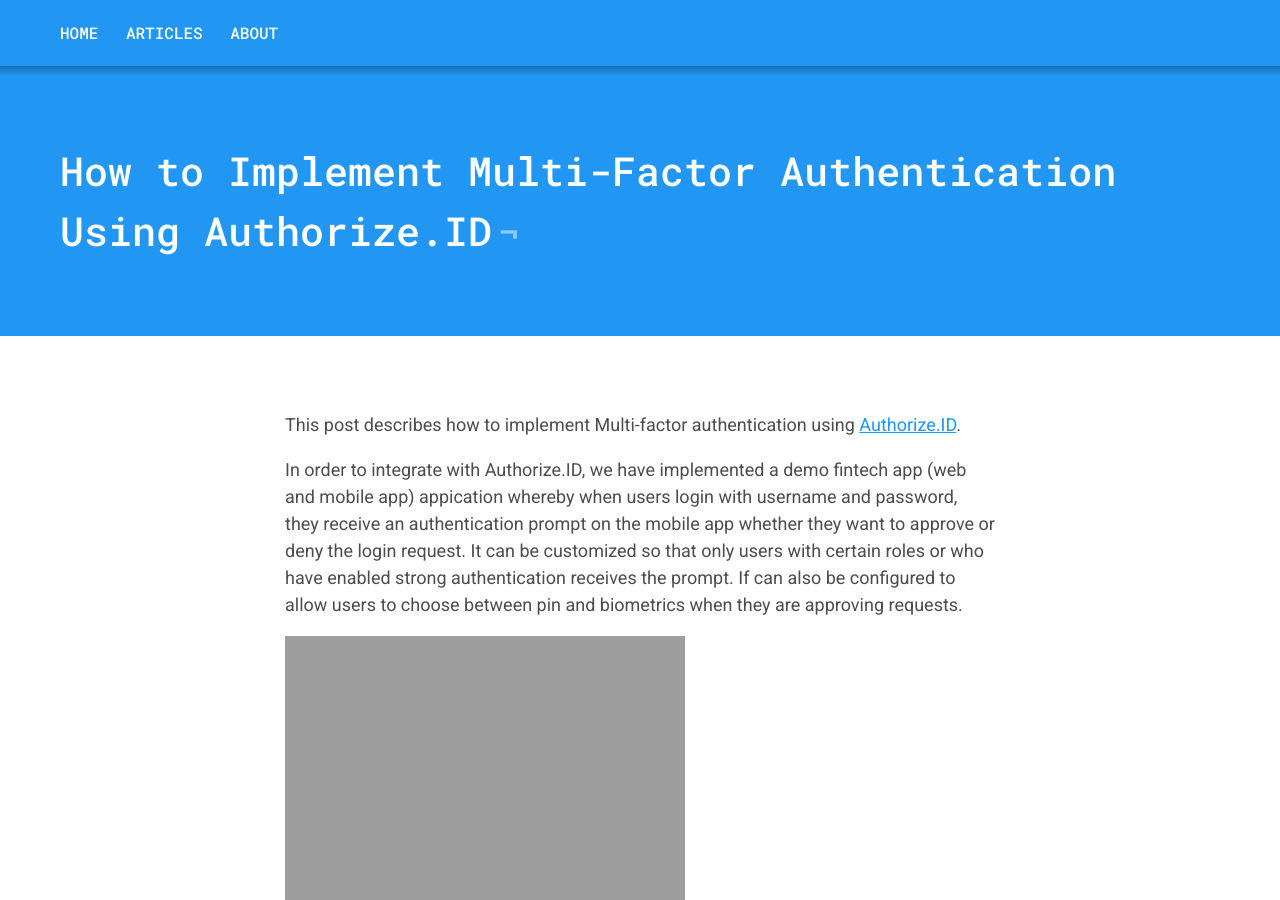
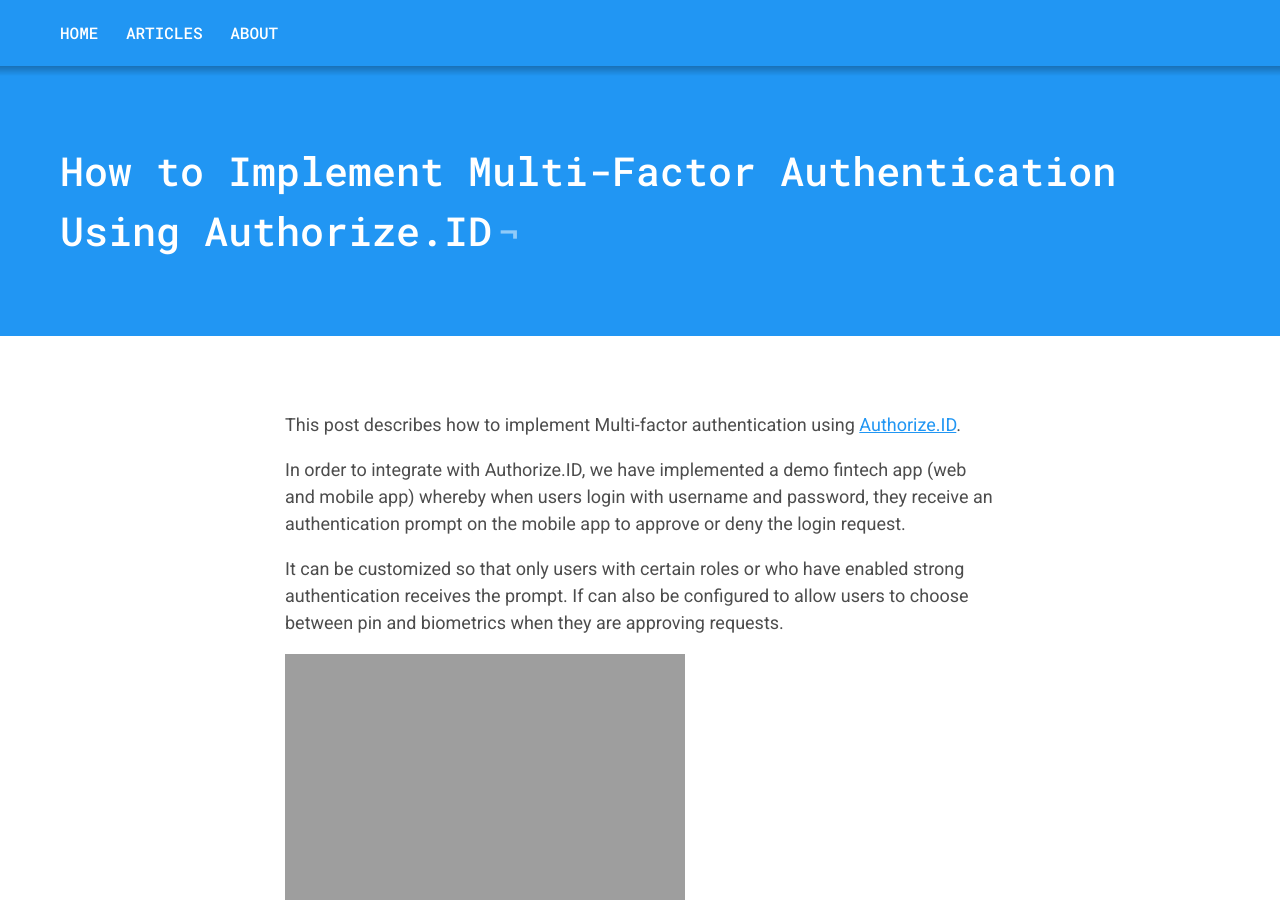
Before and after one commit to osimosu/osimosu.github.io, a Jekyll site: the page built from _posts/2021-07-12-how-to-implement-multi-factor-authentication-using-yesid.markdown, in a window 1280 px wide and 900 px high. Built offline with Jekyll 4.4.1, drawn with Linux system fonts in a browser that asks for light colours.

Commit message:
fix typo

```diff
--- a/_posts/2021-07-12-how-to-implement-multi-factor-authentication-using-yesid.markdown
+++ b/_posts/2021-07-12-how-to-implement-multi-factor-authentication-using-yesid.markdown
@@ -8,7 +8,8 @@ This post describes how to implement Multi-factor authentication using [Authoriz
 }.
 
 
-In order to integrate with Authorize.ID, we have implemented a demo fintech app (web and mobile app) appication whereby when users login with username and password, they receive an authentication prompt on the mobile app whether they want to approve or deny the login request.
+In order to integrate with Authorize.ID, we have implemented a demo fintech app (web and mobile app) whereby when users login with username and password, they receive an authentication prompt on the mobile app to approve or deny the login request.
+
 It can be customized so that only users with certain roles or who have enabled strong authentication receives the prompt. If can also be configured to allow users to choose between pin and biometrics when they are approving requests.
 
 <figure>
```
